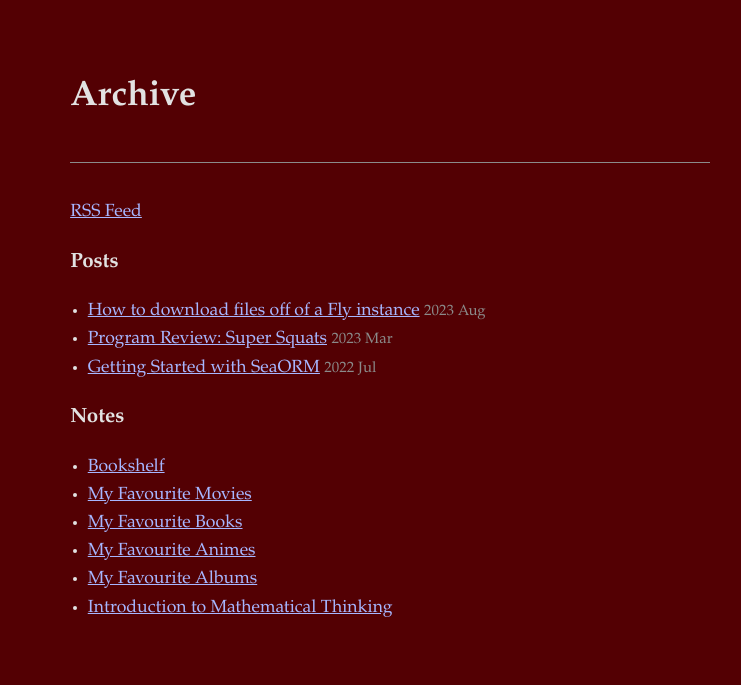
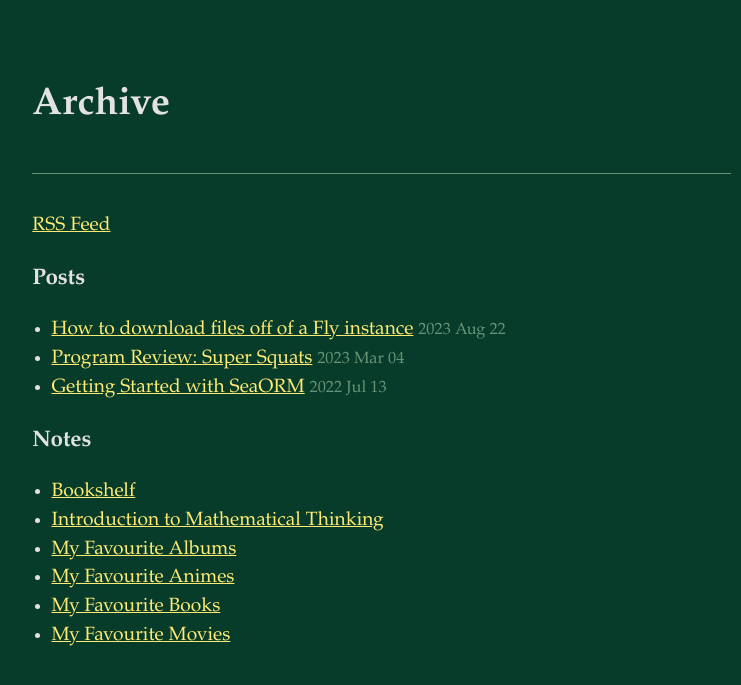
Before and after one commit to anshulxyz/anshulxyz.github.io, a Jekyll site: the page built from archive.md, in a window 1280 px wide. Shown: the top 685 px of the page, without its empty margins (160-901 px from the left). Built offline with Jekyll 4.4.1, drawn with Linux system fonts in a browser that asks for light colours.

Commit message:
Update style

```diff
--- a/_includes/head.html
+++ b/_includes/head.html
@@ -10,7 +10,6 @@
   {% else %}
     <meta name="description" content="{{ site.description }}">
   {% endif  %}
-  <link rel="stylesheet" href="/assets/css/main.css">
   <link rel="alternate" type="application/rss+xml" title="{{ site.title }}" href="/feed.xml">
 
   {% if page.katex %}
@@ -42,4 +41,5 @@
   <script>hljs.highlightAll();</script>
   {% endif %}
 
+  <link rel="stylesheet" href="/assets/css/main.css">
 </head>
--- a/_layouts/post.html
+++ b/_layouts/post.html
@@ -5,12 +5,12 @@
 <body>
   <div class="container">
     <div>
-      <a href="/" class="muted" >Home</a>
+      <a href="/">Home</a>
     </div>
     <div>
       <h1>{{ page.title }}</h1>
     <div>
-      <p class="muted" style="font-size: 0.8rem;">First published on {{ page.date | date_to_long_string: "ordinal" }}</p>
+      <p class="muted" style="font-size: 0.9rem;">First published on {{ page.date | date_to_long_string: "ordinal" }}</p>
     </div>
       <hr />
     </div>
--- a/_sass/main.scss
+++ b/_sass/main.scss
@@ -13,10 +13,10 @@ html {
   max-width: 95ch;
   margin: auto;
   padding-top: 2em;
-  line-height: 1.6;
+  line-height: 1.5;
   font-family: $book;
-  font-size: calc(1em * 1.1);
-  background: $color-red-6;
+  font-size: calc(1em * 1.2);
+  background: #073C2A;
   color: $color-gray-2;
 }
 
@@ -30,7 +30,7 @@ aside, .aside {
   position: relative;
   width: 20vw;
   margin-right: -22vw;
-  font-size: calc(1em * 0.8);
+  font-size: calc(1em * 0.7);
 }
 
 @media (max-width: 768px) {
@@ -59,15 +59,15 @@ p {
 
 // link
 a {
-  color: lighten( $color-indigo-3, 13%);
+  color: #FFEA74;
 }
 
 hr {
   height: 1px;
   border-width: 0px;
   margin: 2rem 0rem;
-  color: $color-gray-3;
-  background-color: $color-gray-3;
+  color: #689377;
+  background-color: #689377;
 }
 
 code,
@@ -92,8 +92,7 @@ footer {
 blockquote {
   margin: 1rem 0.5rem 1rem;
   padding: 0.1rem 0.7rem;
-  background: $color-emerald-5;
-  color: $color-emerald-1;
+  background: #2D6141;
 }
 
 blockquote.red {
@@ -106,22 +105,14 @@ blockquote.red {
   margin: 0;
   line-height: 50%;
   font-size: calc(1em * 0.85);
-  color: $color-gray-4;
 }
 
 .muted {
-  color:$color-gray-3;
+  color: #689377;
 }
 
 .title {
   color: $color-gray-1;
-}
-
-hr.title {
-  height: 1px;
-  background-color: $color-gray-3;
-  border: none;
-
 }
 
 ul {
@@ -158,3 +149,7 @@ table, th, td {
 td {
   padding: 0.5rem;
 }
+
+.hljs {
+  background: rgba(0,0,0,0.4) !important;
+}
--- a/archive.md
+++ b/archive.md
@@ -9,14 +9,14 @@ layout: page
 {% for post in site.posts %}
 <li>
   <a href="{{ post.url }}">{{ post.title }}</a>
-  <span class="muted" style="font-size: 0.85rem;">{{ post.date | date: "%Y %b" }}</span>
+  <span class="muted" style="font-size: 0.85rem;">{{ post.date | date: "%Y %b %d" }}</span>
 </li>
 {% endfor %}
 </ul>
 
 ### Notes
 <ul>
-{% assign notes = site.notes | sort: "updated" | reverse %}
+{% assign notes = site.notes | sort: "title" %}
 {% for note in notes %}
 <li>
   <a href="{{ note.url }}">{{ note.title }}</a>
```
